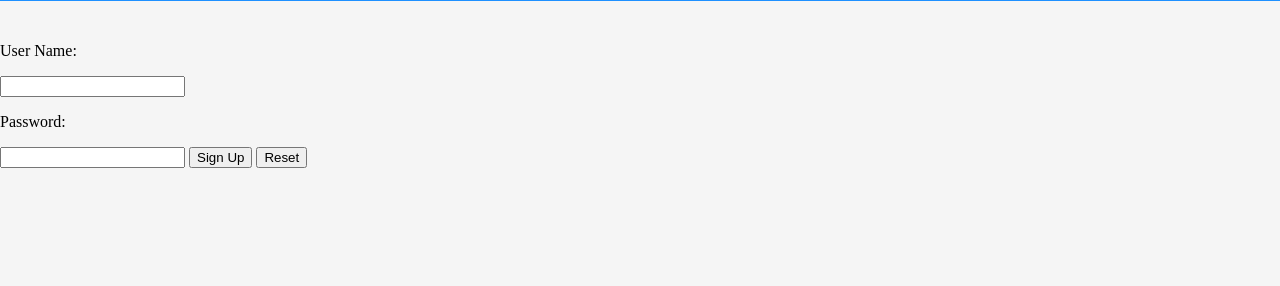
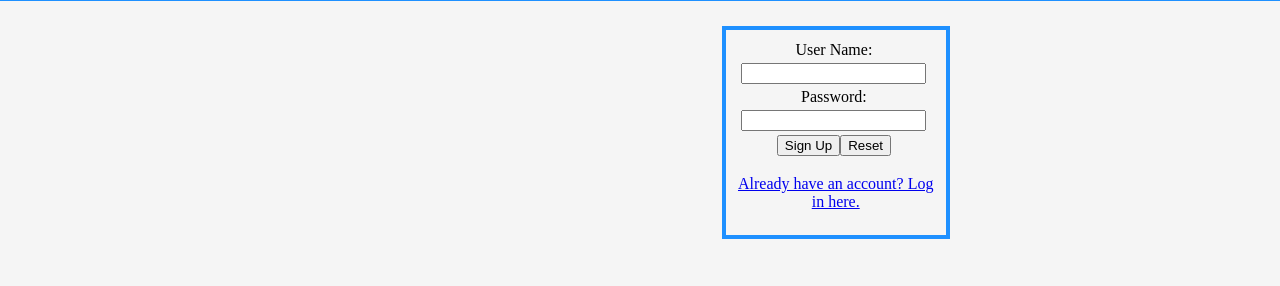
Before and after one commit to blakecschmidt/PriceAlert, a PHP site: page /signUp.html in a window 1280 px wide. Shown: the part 134-420 px from the top of the page. Run offline with PHP 8.4, Linux system fonts and the light colour scheme.

Commit message:
fixed some css stuff

```diff
--- a/signUp.html
+++ b/signUp.html
@@ -26,11 +26,25 @@
     <div class="pageStrt">
     	<div class="signUp">
 			<form action = "userSignUp.php" method = "post">
-				<p>User Name:</p><input type = "text" name = "userName">
-				<p>Password:</p><input type = "text" name = "passWord">
-				<input type = "submit" value = "Sign Up">
-				<input type = "reset" value = "Reset">
+				<table>
+					<tr>
+						<td>User Name:</td>
+					</tr>
+					<tr>
+						<td><input type = "text" name = "userName"></td>
+					</tr>
+					<tr>
+						<td>Password:</td>
+					</tr>
+					<tr>
+						<td><input type = "text" name = "passWord"></td>
+					</tr>
+					<tr>
+						<td><input type = "submit" value = "Sign Up"><input type = "reset" value = "Reset"></td>
+					</tr>
+				</table>
 			</form>
+			<p><a href="logIn.html">Already have an account? Log in here.</a></p>
 		</div>
 	</div>
 </body>
--- a/style.css
+++ b/style.css
@@ -78,9 +78,8 @@ p.contact {
     position: absolute;
     top: 250px;
     font-family: Verdana;
-    border: 1px dodgerblue solid;
+    border: 4px solid dodgerblue;
     padding: 20px;
-    border-radius: 5px;
     margin: 0 200px;
     text-align: center;
 }
@@ -174,6 +173,26 @@ p.contact {
     text-align: center;
     position: relative;
     top: 45px;
+}
+
+.logIn, .signUp{
+    position: relative;
+    left: 700px;
+    border: 4px solid dodgerblue;
+    margin-bottom: 5px;
+    margin: 0 auto;
+    width: 75%;
+    padding: 8px;
+    text-align: center;
+}
+
+.logIn table{
+    width: 200px;
+
+}
+
+.signUp table{
+    width: 200px;
 }
 
 /*Bootstrap columns*/
```
Also changed, not shown: logIn.html (+17 -4 lines).
